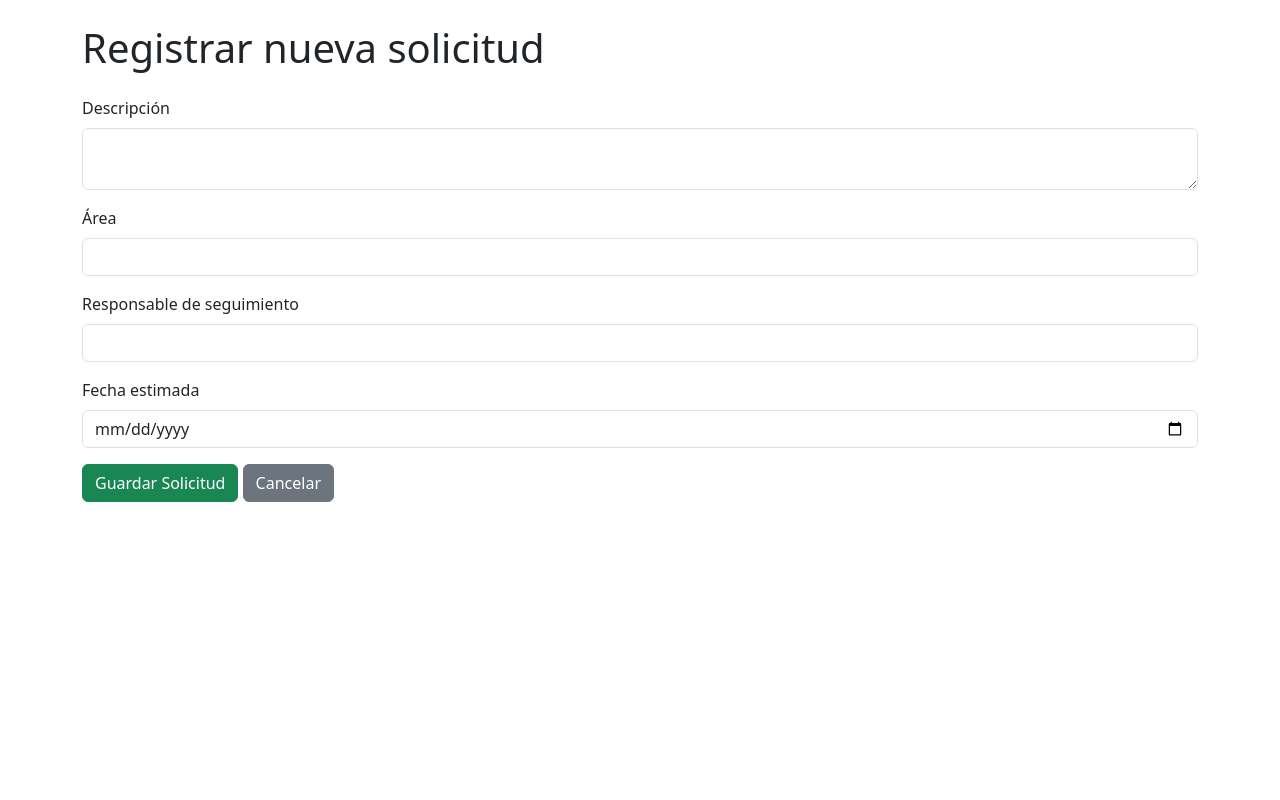
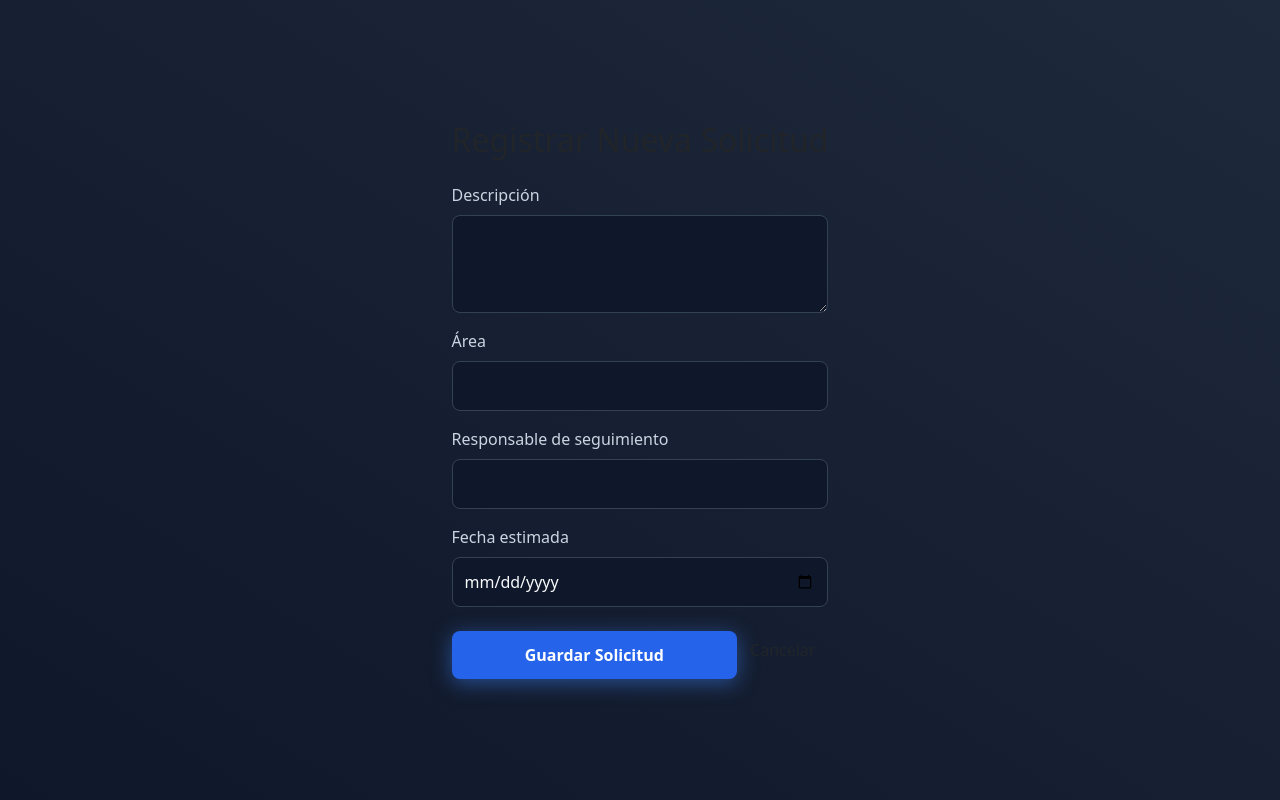
Before and after one commit to manyquesada/Gestor-de-procesos-, a Flask app: page /registroSolicitud in a window 1280 px wide. Run offline with Flask 3, Linux system fonts and the light colour scheme.

Commit message:
Mejora de Registro

```diff
--- /dev/null
+++ b/static/css/registro.css
@@ -0,0 +1,115 @@
+/* === Fondo General === */
+body {
+  background: linear-gradient(to top right, #0f172a, #1e293b);
+  font-family: 'Segoe UI', sans-serif;
+  color: #fcf8f8;
+  margin: 0;
+  padding: 0;
+  min-height: 100vh;
+  display: flex;
+  justify-content: center;
+  align-items: center;
+}
+
+/* === Contenedor del Formulario === */
+.form-container {
+  background-color: #1e293b;
+  padding: 30px 40px;
+  border-radius: 12px;
+  box-shadow: 0 12px 30px rgba(0, 0, 0, 0.6);
+  width: 100%;
+  max-width: 500px;
+}
+
+/* === Título === */
+.form-container h1 {
+  text-align: center;
+  font-size: 28px;
+  font-weight: bold;
+  margin-bottom: 25px;
+  color: #aa2222;
+}
+
+/* === Estilos de Inputs === */
+input.form-control,
+textarea.form-control {
+  background-color: #0f172a; /* negro profundo */
+  color: #f8fafc; /* texto claro */
+  border: 1px solid #334155; /* borde gris oscuro */
+  border-radius: 8px;
+  padding: 12px;
+  transition: all 0.3s ease;
+}
+
+input.form-control::placeholder,
+textarea.form-control::placeholder {
+  color: #64748b; /* placeholder gris */
+}
+
+input.form-control:focus,
+textarea.form-control:focus {
+  border-color: #3b82f6; /* azul al focus */
+  box-shadow: 0 0 10px #3b82f6;
+  background-color: #1e293b;
+  color: #ffffff;
+  outline: none;
+}
+
+/* === Etiquetas del formulario === */
+label.form-label {
+  font-weight: 500;
+  margin-bottom: 8px;
+  color: #cbd5e1;
+}
+
+/* === Botón Azul Neon === */
+.btn.neon-button {
+  background-color: #2563eb;
+  color: #ffffff;
+  border: none;
+  padding: 12px 20px;
+  border-radius: 8px;
+  font-weight: bold;
+  width: 100%;
+  transition: 0.3s ease-in-out;
+  box-shadow: 0 4px 20px rgba(59, 130, 246, 0.5);
+}
+
+.btn.neon-button:hover {
+  background-color: #1d4ed8;
+  box-shadow: 0 0 16px #3b82f6, 0 0 32px #3b82f6 inset;
+  transform: scale(1.03);
+}
+
+/* === Botón Cancelar === */
+.btn-cancel {
+  background-color: #334155;
+  color: #e2e8f0;
+  border: none;
+  padding: 12px 20px;
+  border-radius: 8px;
+  width: 100%;
+  transition: 0.3s ease-in-out;
+}
+
+.btn-cancel:hover {
+  background-color: #1e293b;
+  color: #ffffff;
+}
+
+/* === Espaciado entre botones === */
+.button-group {
+  display: flex;
+  gap: 15px;
+  margin-top: 20px;
+}
+
+/* === Responsivo === */
+@media (max-width: 600px) {
+  .form-container {
+    padding: 25px 20px;
+  }
+  .button-group {
+    flex-direction: column;
+  }
+}
--- a/templates/registro_solicitud.html
+++ b/templates/registro_solicitud.html
@@ -3,14 +3,19 @@
 <head>
     <meta charset="UTF-8">
     <title>Registrar Solicitud</title>
+    <meta name="viewport" content="width=device-width, initial-scale=1">
+    <link rel="stylesheet" href="/static/css/registro.css">
     <link rel="stylesheet" href="https://cdn.jsdelivr.net/npm/bootstrap@5.3.0/dist/css/bootstrap.min.css">
 </head>
-<body class="container mt-4">
-    <h1 class="mb-4">Registrar nueva solicitud</h1>
+<body>
+
+<div class="form-hero-container d-flex flex-column align-items-center justify-content-center">
+    <div class="form-box">
+        <h2 class="form-title mb-4">Registrar Nueva Solicitud</h2>
         <form method="POST" action="{{ url_for('registrar_solicitud') }}">
             <div class="mb-3">
                 <label for="descripcion" class="form-label">Descripción</label>
-            <textarea name="descripcion" class="form-control" id="descripcion" required></textarea>
+                <textarea name="descripcion" class="form-control" id="descripcion" rows="3" required></textarea>
             </div>
             <div class="mb-3">
                 <label for="tipo_area" class="form-label">Área</label>
@@ -20,12 +25,18 @@
                 <label for="responsable_seguimiento" class="form-label">Responsable de seguimiento</label>
                 <input type="text" name="responsable_seguimiento" class="form-control" id="responsable_seguimiento" required>
             </div>
-        <div class="mb-3">
+            <div class="mb-4">
                 <label for="fecha_estimacion" class="form-label">Fecha estimada</label>
                 <input type="date" name="fecha_estimacion" class="form-control" id="fecha_estimacion">
             </div>
-        <button type="submit" class="btn btn-success">Guardar Solicitud</button>
-        <a href="{{ url_for('gestion_solicitudes') }}" class="btn btn-secondary">Cancelar</a>
+            <div class="form-buttons d-flex justify-content-between">
+                <button type="submit" class="btn neon-button">Guardar Solicitud</button>
+                <a href="{{ url_for('gestion_solicitudes') }}" class="btn neon-button-alt">Cancelar</a>
+            </div>
         </form>
+    </div>
+</div>
+
+<script src="/static/js/script.js"></script>
 </body>
 </html>
```
Lines whose indentation alone changed are shown as unchanged.
